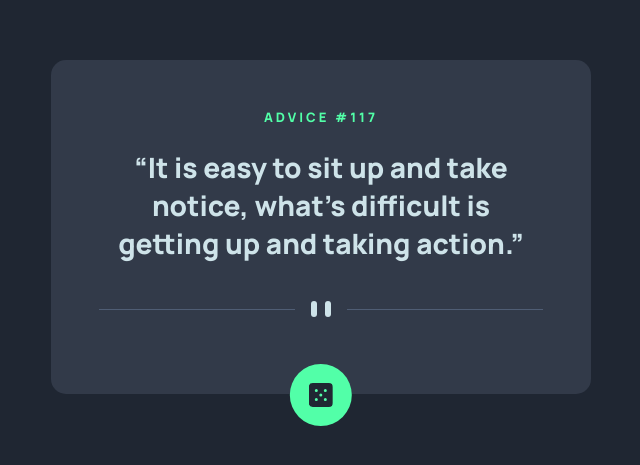
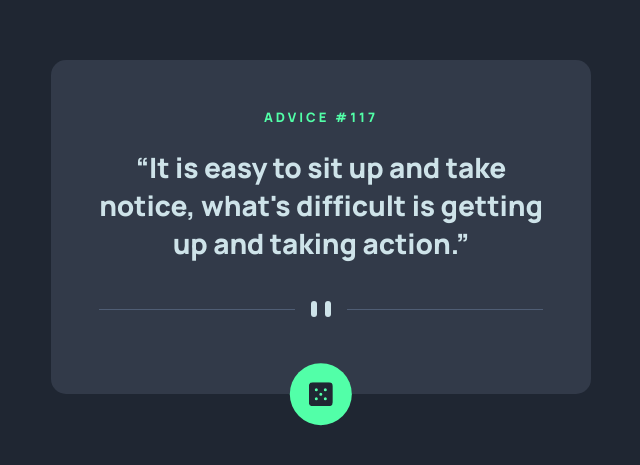
Before and after one commit to Loniewski02/FM-Advice-generator, a plain HTML site: page index.html in a window 1280 px wide. Shown: the part 173-638 px from the top of the page, without its empty margins (319-959 px from the left). Drawn offline with Linux system fonts and the light colour scheme.

Commit message:
changed letter-spacing on text, and fixed btn position

```diff
--- a/src/sass/style.scss
+++ b/src/sass/style.scss
@@ -46,6 +46,7 @@ body {
 		margin: 1.1em 0;
 		color: $light-cyan;
 		font-size: 2.4rem;
+		letter-spacing: -0.1px;
 
 		span {
 			font-size: inherit;
@@ -59,8 +60,8 @@ body {
 	&__dice {
 		position: absolute;
 		left: 50%;
-		bottom: -9.5%;
-		transform: translateX(-50%);
+		bottom: 0%;
+		transform: translate(-50%, 50%);
 		display: flex;
 		justify-content: center;
 		align-items: center;
```
Also changed, not shown: index.html (+2 -1 lines), dist/css/style.min.css.
